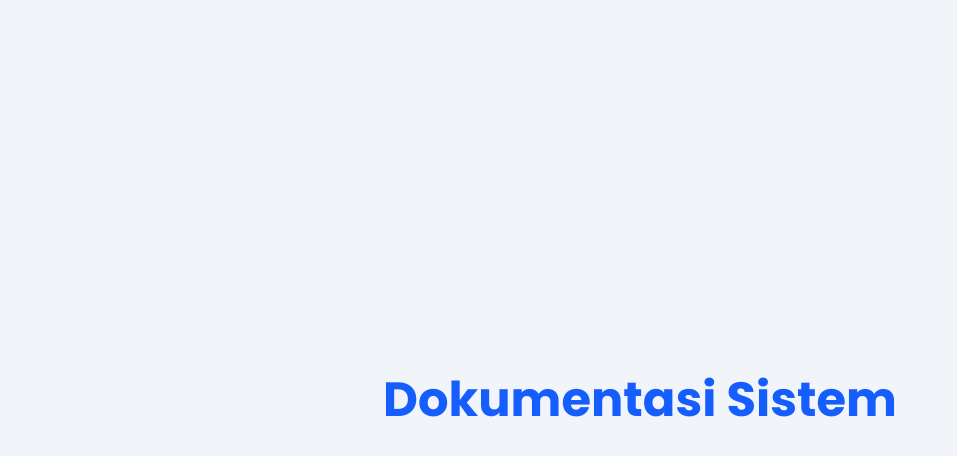
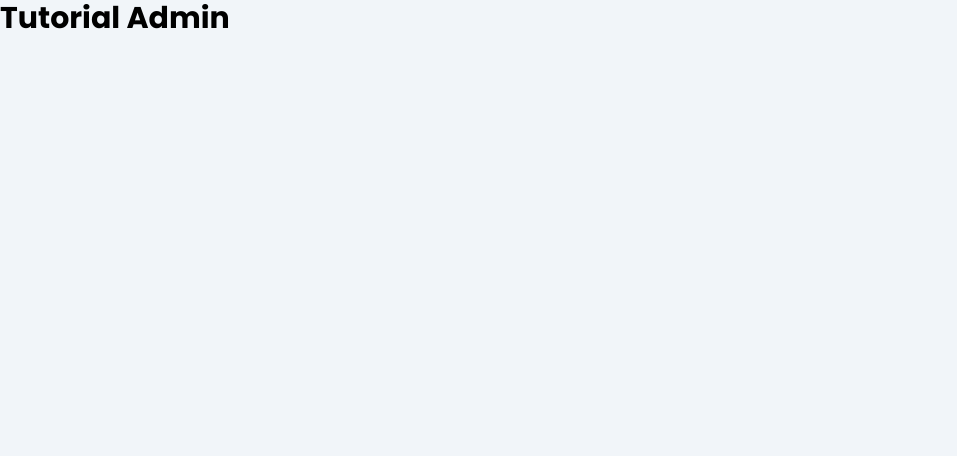
Before and after one commit to Aulia153/Dokumentasi_Presensi, a React (Vite) app: page /admin in a window 1280 px wide. Shown: the top 456 px of the page, without its empty margins (0-957 px from the left). Built offline with nearby package versions, Linux system fonts and the light colour scheme.

Commit message:
add new file for admin

```diff
--- a/src/App.jsx
+++ b/src/App.jsx
@@ -1,11 +1,8 @@
+import { RouterProvider } from "react-router-dom";
+import router from "./routes/AppRoutes";
+
 function App() {
-  return (
-    <div className="min-h-screen bg-slate-100 flex items-center justify-center">
-      <h1 className="text-5xl font-bold text-blue-600">
-        Dokumentasi Sistem
-      </h1>
-    </div>
-  );
+  return <RouterProvider router={router} />;
 }
 
 export default App;
--- a/src/layouts/MainLayout.jsx
+++ b/src/layouts/MainLayout.jsx
@@ -0,0 +1,11 @@
+import { Outlet } from "react-router-dom";
+
+function MainLayout() {
+    return (
+        <div className="min-h-screen bg-slate-100">
+            <Outlet />
+        </div>
+    );
+}
+
+export default MainLayout;
--- a/src/pages/Home.jsx
+++ b/src/pages/Home.jsx
@@ -5,3 +5,5 @@ function Home() {
         </div>
     );
 }
+
+export default Home;
--- a/src/pages/NotFound.jsx
+++ b/src/pages/NotFound.jsx
@@ -0,0 +1,10 @@
+function NotFound() {
+    return(
+        <div className="text-center">
+            <h1 className="text-5xl font-bold">404</h1>
+            <p>Halaman tidak ditemukan</p>
+        </div>
+    );
+}
+
+export default NotFound;
--- a/src/pages/admin/AdminTutorial.jsx
+++ b/src/pages/admin/AdminTutorial.jsx
@@ -0,0 +1,9 @@
+function AdminTutorial() {
+    return (
+        <div className="text-3xl font-bold">
+            Tutorial Admin
+        </div>
+    );
+}
+
+export default AdminTutorial;
--- /dev/null
+++ b/src/routes/AppRoutes.jsx
@@ -0,0 +1,31 @@
+import {
+    createBrowserRouter,
+} from "react-router-dom";
+
+import MainLayout from "../layouts/MainLayout";
+import Home from "../pages/Home"
+import AdminTutorial from "../pages/admin/AdminTutorial";
+import NotFound from "../pages/NotFound";
+
+const router = createBrowserRouter([
+    {
+        path: "/",
+        element: <MainLayout />,
+        children: [
+            {
+                index: true,
+                element: <Home />,
+            },
+            {
+                path: "admin",
+                element: <AdminTutorial />,
+            },
+        ],
+    },
+    {
+        path: "*",
+        element: <NotFound />,
+    },
+]);
+
+export default router;
```
